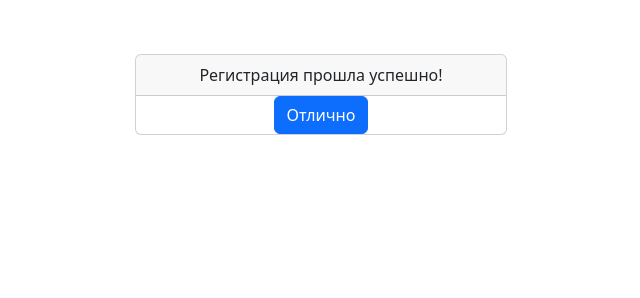
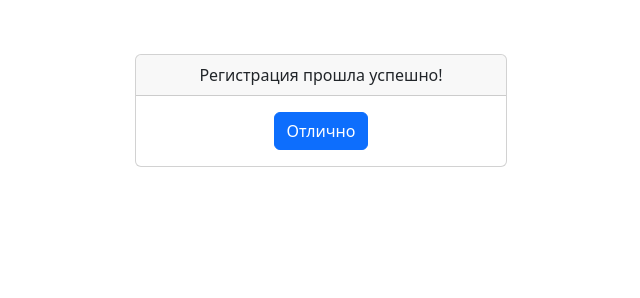
Before and after one commit to Studio-Yandex-Practicum/Goodstart_telegram_bot, a Django app: page /registration/registration_success/ in a window 1280 px wide. Shown: the part 98-396 px from the top of the page, without its empty margins (319-959 px from the left). Run offline with Django 5.2, Linux system fonts and the light colour scheme; some libraries are stand-ins or nearby versions.

```diff
--- a/src/templates/registration/registration_success.html
+++ b/src/templates/registration/registration_success.html
@@ -5,7 +5,7 @@
       <div class="card-header">
         Регистрация прошла успешно!
       </div>
-      <div>
+      <div class="card-body">
         {% bootstrap_button onclick="webviewClose()" content="Отлично" %}
       </div>
     </div>
```
